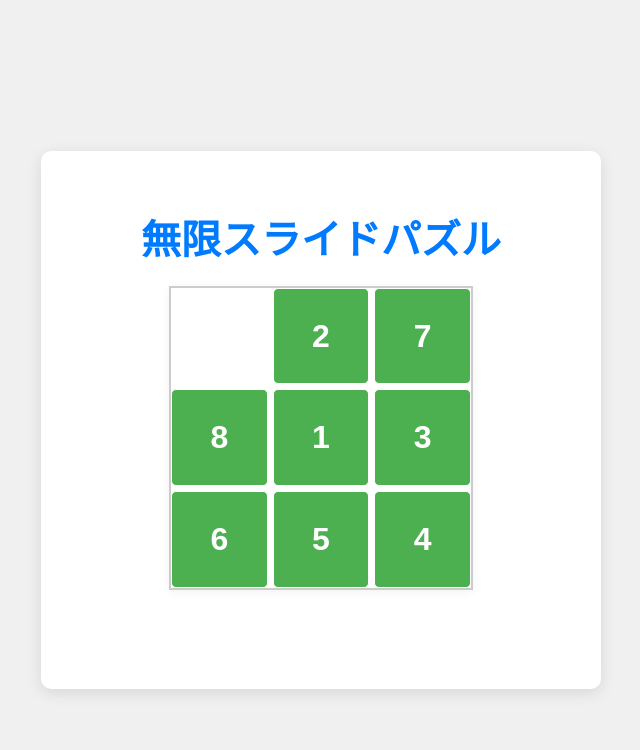
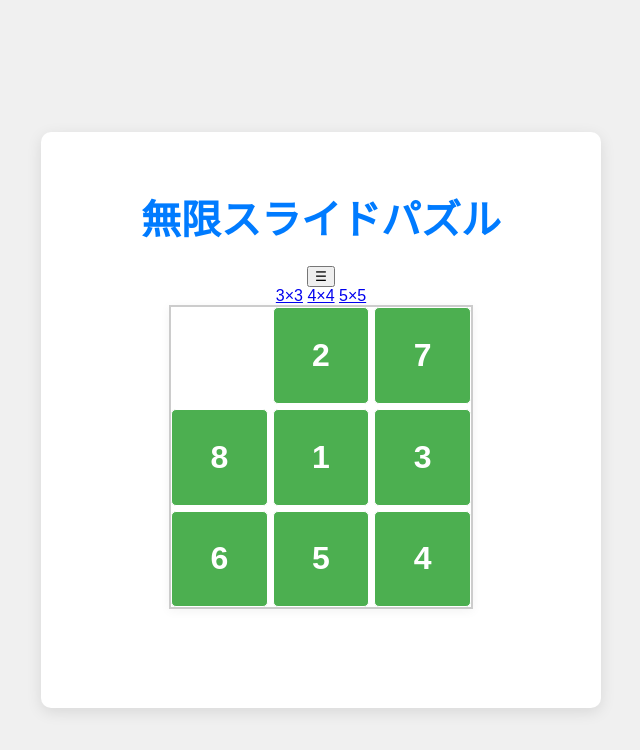
Before and after one commit to 96AmEgit/SlidePazzle, a plain HTML site: page index.html in a window 1280 px wide. Shown: the whole page, without its empty margins (319-959 px from the left). Drawn offline with Linux system fonts and the light colour scheme.

Commit message:
Update index.html

```diff
--- a/index.html
+++ b/index.html
@@ -9,6 +9,16 @@
 <body>
     <div class="game-container">
         <h1>無限スライドパズル</h1>
+        <div id="controls" class="controls">
+            <div class="hamburger-menu">
+                <button class="menu-btn">☰</button>
+                <div class="menu-content" id="menu-options">
+                    <a href="#" data-size="3">3×3</a>
+                    <a href="#" data-size="4">4×4</a>
+                    <a href="#" data-size="5">5×5</a>
+                </div>
+            </div>
+        </div>
         <div id="puzzle-board"></div>
         <p id="message"></p>
     </div>
```
